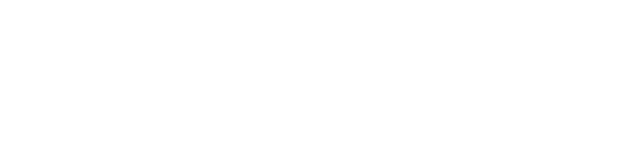
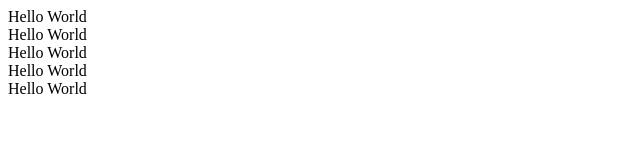
Before and after one commit to mohammednazim007/Fix-JS-Problems, a website: page index.html in a window 1280 px wide. Shown: the whole page, without its empty margins (0-640 px from the left). Drawn offline with Linux system fonts and the light colour scheme.

Commit message:
50 problem is not done

```diff
--- a/index.html
+++ b/index.html
@@ -6,6 +6,13 @@
     <title>Document</title>
   </head>
   <body>
+    <div id="root">
+      <div>Hello World</div>
+      <div>Hello World</div>
+      <div>Hello World</div>
+      <div>Hello World</div>
+      <div>Hello World</div>
+    </div>
     <script src="./index.js"></script>
   </body>
 </html>
--- a/index.js
+++ b/index.js
@@ -327,3 +327,8 @@ for (const [index, employee] of employees.entries()) {
 const arrayLike = { 0: "First", 1: "Second", length: 2 };
 const arrayResult = arrayLike[1];
 const isArray = Array.from(arrayLike);
+
+// 051: Write a snippet to select all div elements on a webpage (using document.querySelectorAll) and convert the resulting NodeList into an array.
+const divs = document?.querySelectorAll("div");
+const nodeList = Array.from(divs);
+// console.log(nodeList); ❌
```
